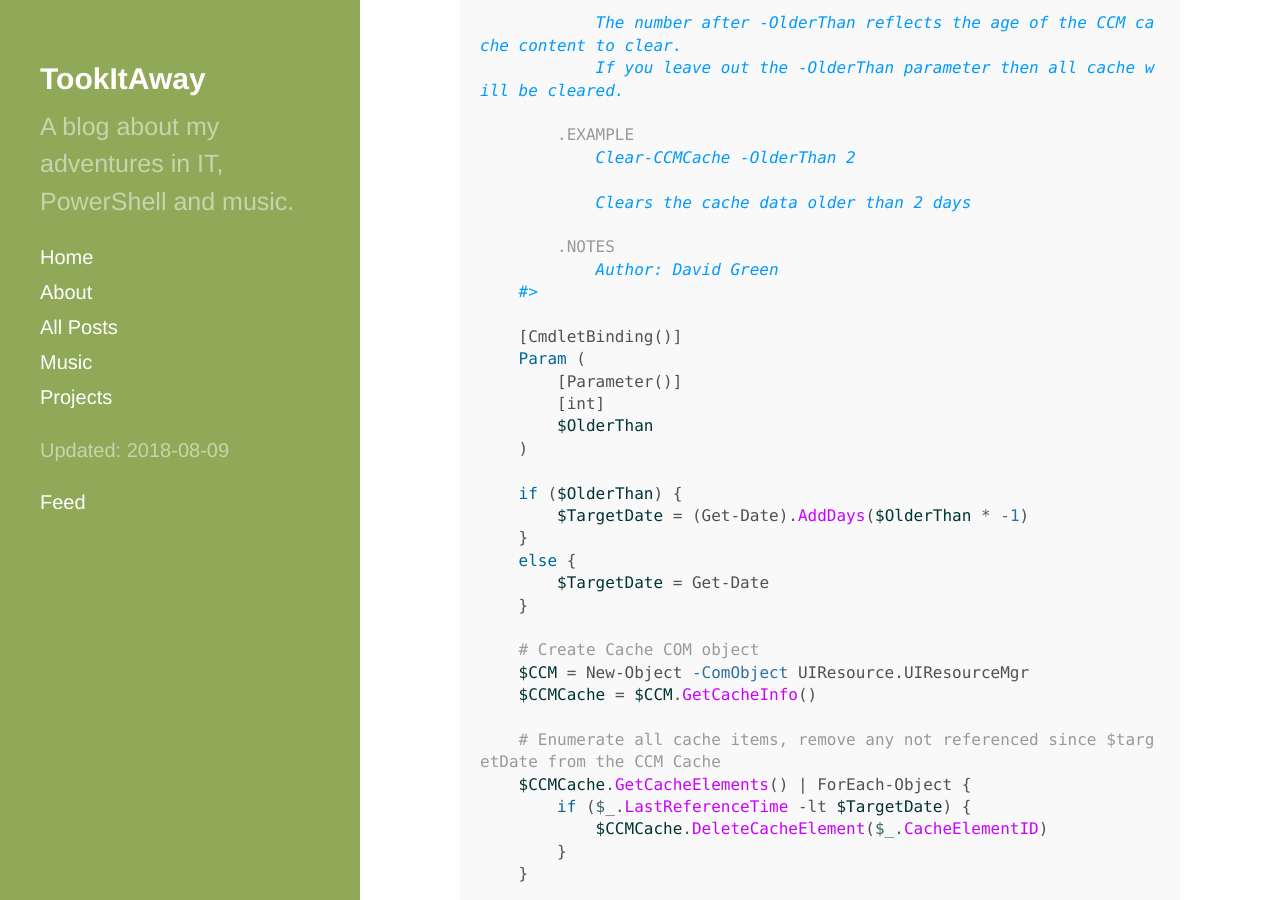
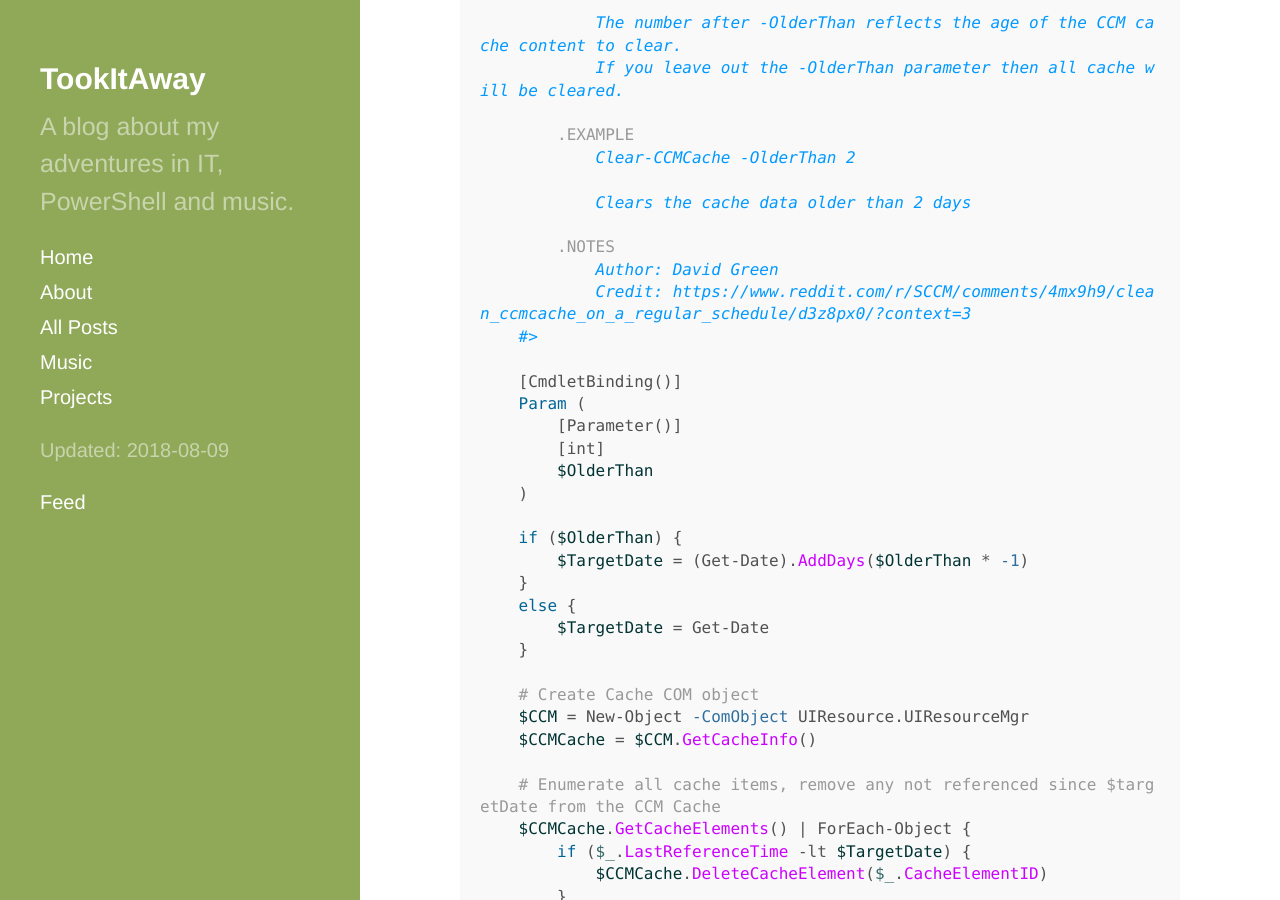
Before and after one commit to davegreen/davegreen.github.io, a Jekyll site: the page built from _posts/2018-08-09-sccm-cache-size-and-client-content-control.md, in a window 1280 px wide and 900 px high, scrolled down 1525 px. Built offline with Jekyll 4.4.1, drawn with Linux system fonts in a browser that asks for light colours; some of the changed lines change nothing that is shown.

Commit message:
add credit

```diff
--- a/_posts/2018-08-09-sccm-cache-size-and-client-content-control.md
+++ b/_posts/2018-08-09-sccm-cache-size-and-client-content-control.md
@@ -51,6 +51,7 @@ function Clear-CCMCache {
 
         .NOTES
             Author: David Green
+            Credit: https://www.reddit.com/r/SCCM/comments/4mx9h9/clean_ccmcache_on_a_regular_schedule/d3z8px0/?context=3
     #>
 
     [CmdletBinding()]
```
